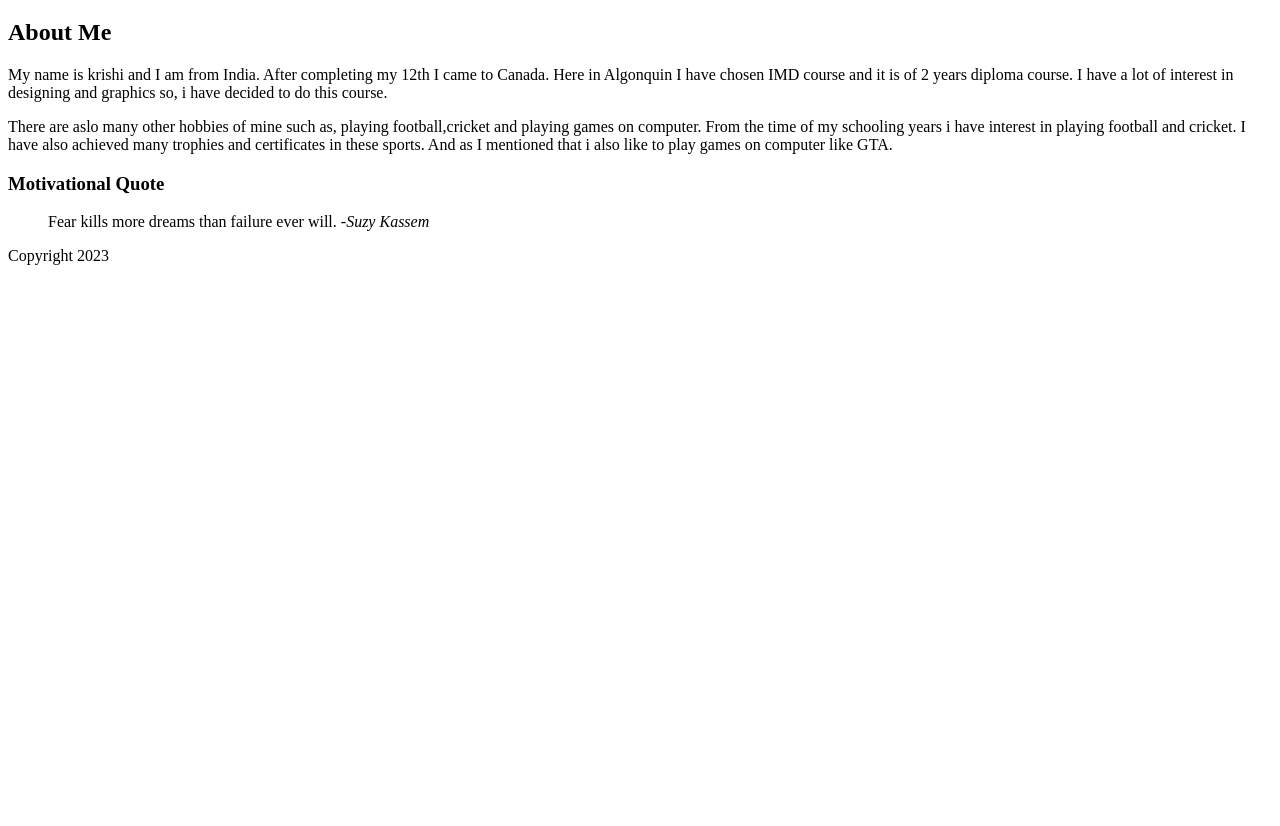
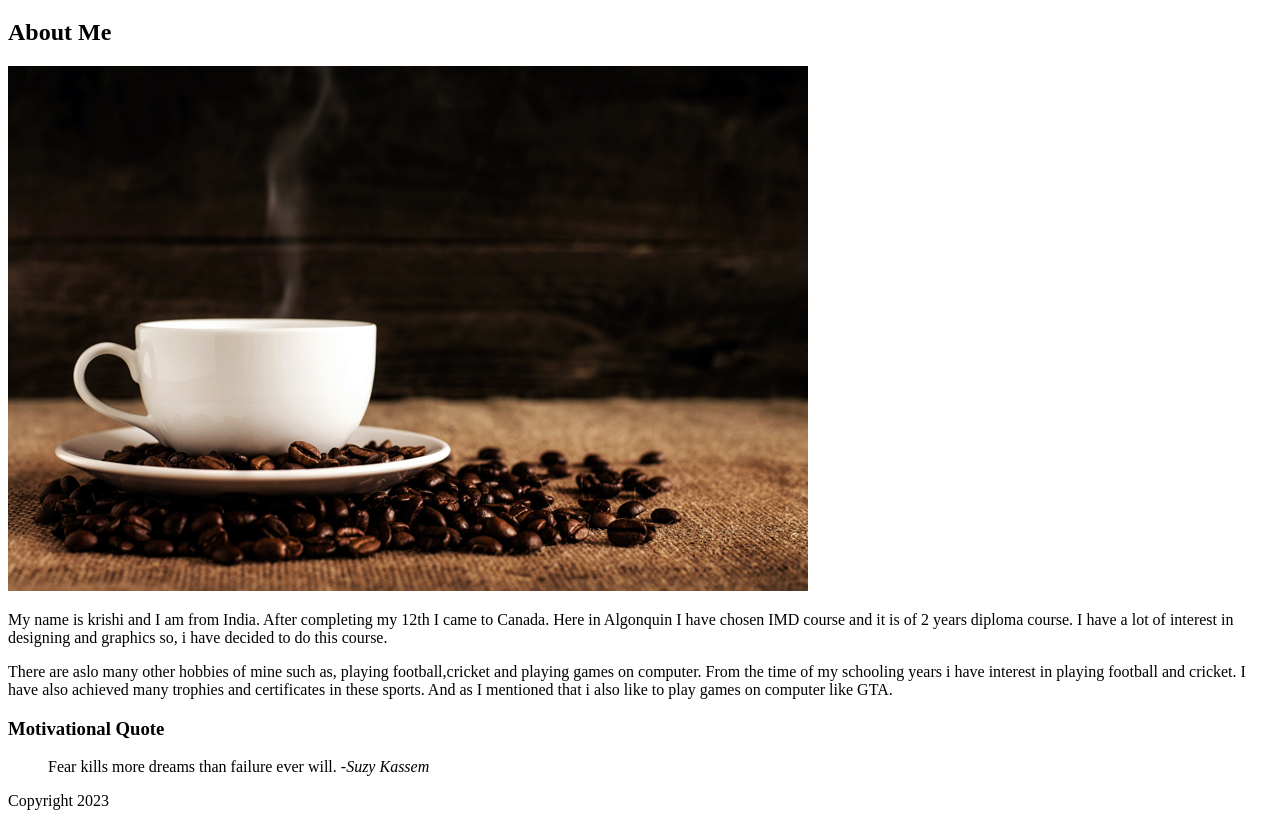
Before and after one commit to krishi2112/krishi2112.github.io, a plain HTML site: page html-assignment/index.html in a window 1280 px wide. Shown: the part 61-887 px from the top of the page. Before the commit the page ends 800 px from the top, so only its background shows below. Drawn offline with Linux system fonts and the light colour scheme.

Commit message:
image inserted

```diff
--- a/html-assignment/index.html
+++ b/html-assignment/index.html
@@ -13,6 +13,7 @@
     <main>
     <article>
         <h2>About Me</h2>
+        <img src="images/coffee-shop.jpg" alt="coffee cups and beans">
         <p>My name is krishi and I am from India.
            After completing my 12th I came to Canada.
            Here in Algonquin I have chosen IMD course
```
